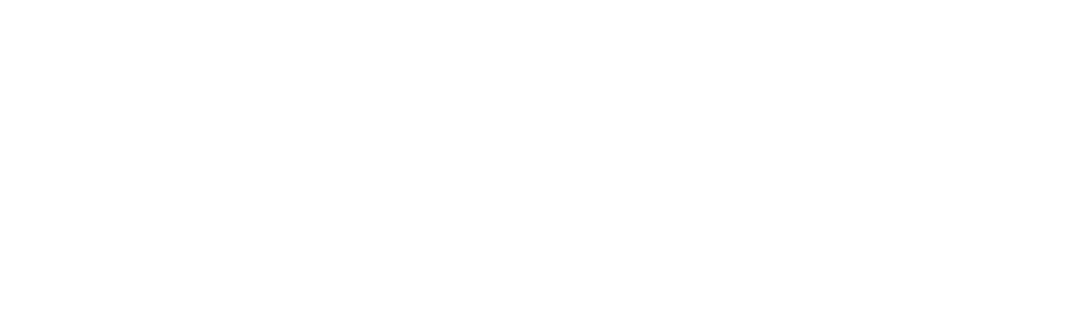
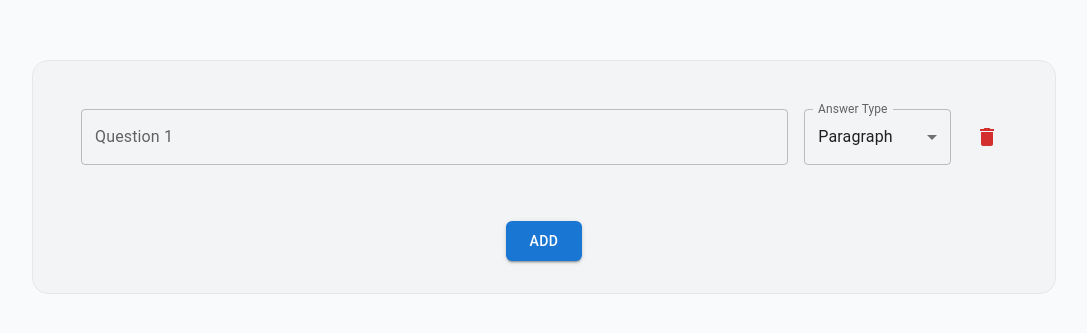
Before and after one commit to Lycrat/Sky-Feedback, a React (Vite) app in the folder sky-feedback-frontend/: page /question-creator in a window 1280 px wide. Before the commit this address had no page. Shown: the part 223-556 px from the top of the page, without its empty margins (96-1183 px from the left). Built offline with nearby package versions, Linux system fonts and the light colour scheme.

Commit message:
CREATE: created question resuable component

```diff
--- a/sky-feedback-frontend/package.json
+++ b/sky-feedback-frontend/package.json
@@ -10,6 +10,10 @@
     "preview": "vite preview"
   },
   "dependencies": {
+    "@emotion/react": "^11.14.0",
+    "@emotion/styled": "^11.14.1",
+    "@mui/icons-material": "^7.3.4",
+    "@mui/material": "^7.3.4",
     "@tailwindcss/vite": "^4.1.14",
     "react": "^19.1.1",
     "react-dom": "^19.1.1",
--- a/sky-feedback-frontend/src/App.jsx
+++ b/sky-feedback-frontend/src/App.jsx
@@ -1,6 +1,7 @@
 import "./App.css";
 import { BrowserRouter, Route, Routes } from "react-router";
 import { Layout } from "./components";
+import QuestionCreator from "./components/QuestionCreator";
 function App() {
   return (
     <>
@@ -8,6 +9,7 @@ function App() {
         <Routes>
           <Route path="/" element={<Layout />}></Route>
           <Route index element={<h1>PUT HOME DASHBOARD HERE</h1>} />
+          <Route path="/question-creator" element={<QuestionCreator />} />
         </Routes>
       </BrowserRouter>
     </>
--- /dev/null
+++ b/sky-feedback-frontend/src/components/QuestionCreator.jsx
@@ -0,0 +1,168 @@
+import React, { useState } from "react";
+import { TextField, Button, MenuItem, IconButton, Radio } from "@mui/material";
+import { Delete, Add } from "@mui/icons-material";
+
+export const QuestionCreator = () => {
+  const [questions, setQuestions] = useState([
+    { id: Date.now(), text: "", type: "textarea", options: [] },
+  ]);
+
+  const addQuestion = () => {
+    setQuestions((prev) => [
+      ...prev,
+      { id: Date.now(), text: "", type: "textarea", options: [] },
+    ]);
+  };
+
+  const updateQuestion = (id, field, value) => {
+    setQuestions((prev) =>
+      prev.map((q) =>
+        q.id === id
+          ? {
+              ...q,
+              [field]: value,
+              options: field === "type" && value !== "multiple" ? [] : q.options,
+            }
+          : q
+      )
+    );
+  };
+
+  const removeQuestion = (id) => {
+    setQuestions((prev) => prev.filter((q) => q.id !== id));
+  };
+
+  const addOption = (qId) => {
+    setQuestions((prev) =>
+      prev.map((q) =>
+        q.id === qId
+          ? { ...q, options: [...(q.options || []), `Option ${q.options.length + 1}`] }
+          : q
+      )
+    );
+  };
+
+  const updateOption = (qId, index, value) => {
+    setQuestions((prev) =>
+      prev.map((q) =>
+        q.id === qId
+          ? {
+              ...q,
+              options: q.options.map((opt, i) => (i === index ? value : opt)),
+            }
+          : q
+      )
+    );
+  };
+
+  const removeOption = (qId, index) => {
+    setQuestions((prev) =>
+      prev.map((q) =>
+        q.id === qId
+          ? { ...q, options: q.options.filter((_, i) => i !== index) }
+          : q
+      )
+    );
+  };
+
+  return (
+    <div className="flex justify-center items-center min-h-screen min-w-screen bg-gray-50">
+      <div className="flex flex-col justify-center items-center w-[80%] bg-gray-100 rounded-2xl p-8 border border-gray-200 overflow-y-auto padding-top-10 padding-bottom-10">
+
+        {!questions ||
+          (questions && questions.length < 1 && (
+            <h1 className="flex justify-center items-center text-gray-400 !text-base">
+              No questions have been added yet.
+            </h1>
+          ))}
+
+        {questions.map((question, index) => (
+          <div key={question.id} className="rounded-xl p-4 mb-4 w-[100%]">
+            <div className="flex flex-col md:flex-row gap-4 items-start md:items-center">
+              <TextField
+                label={`Question ${index + 1}`}
+                variant="outlined"
+                fullWidth
+                value={question.text}
+                onChange={(e) =>
+                  updateQuestion(question.id, "text", e.target.value)
+                }
+              />
+
+              <TextField
+                select
+                label="Answer Type"
+                value={question.type}
+                onChange={(e) =>
+                  updateQuestion(question.id, "type", e.target.value)
+                }
+                className="w-full md:w-48"
+              >
+                <MenuItem value="textarea">Paragraph</MenuItem>
+                <MenuItem value="multiple">Multiple Choice</MenuItem>
+              </TextField>
+
+              <IconButton
+                color="error"
+                onClick={() => removeQuestion(question.id)}
+                className="self-center"
+              >
+                <Delete />
+              </IconButton>
+            </div>
+
+            {question.type === "multiple" && (
+              <div className="mt-4 space-y-3">
+                {question.options?.map((option, optIndex) => (
+                  <div
+                    key={optIndex}
+                    className="flex items-center gap-3 rounded-lg p-2"
+                  >
+                    <Radio disabled />
+                    <TextField
+                      variant="outlined"
+                      placeholder={`Option ${optIndex + 1}`}
+                      value={option}
+                      onChange={(e) =>
+                        updateOption(question.id, optIndex, e.target.value)
+                      }
+                      className="flex-1"
+                    />
+                    <IconButton
+                      color="error"
+                      onClick={() => removeOption(question.id, optIndex)}
+                    >
+                      <Delete fontSize="small" />
+                    </IconButton>
+                  </div>
+                ))}
+
+                <Button
+                  variant="outlined"
+                  startIcon={<Add />}
+                  onClick={() => addOption(question.id)}
+                  className="!rounded-md"
+                >
+                  Add Option
+                </Button>
+              </div>
+            )}
+          </div>
+        ))}
+
+        <div className="flex justify-center mt-6">
+          <Button
+            variant="contained"
+            color="primary"
+            onClick={addQuestion}
+            className="!rounded-md !py-2 !px-6"
+          >
+            Add
+          </Button>
+        </div>
+      </div>
+    </div>
+  );
+};
+
+export default QuestionCreator;
--- /dev/null
+++ b/sky-feedback-frontend/src/pages/ViewData.jsx
@@ -0,0 +1,11 @@
+import React from 'react'
+
+export const ViewData = () => {
+  return (
+    <div>
+
+    </div>
+  )
+}
+
+export default ViewData;
```
Also changed, not shown: 1 other file (tests, documents, lock files or other folders).
